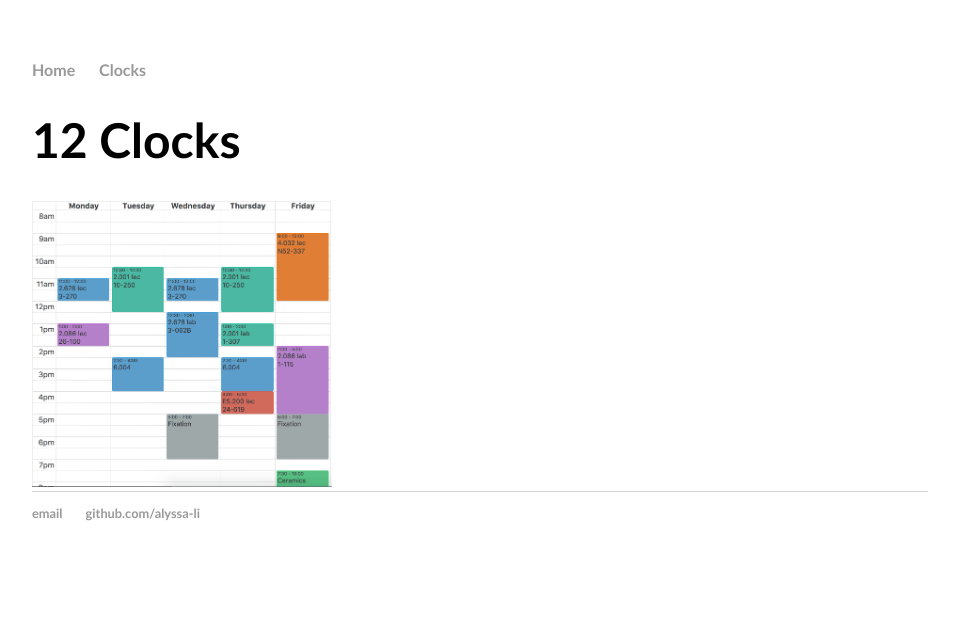
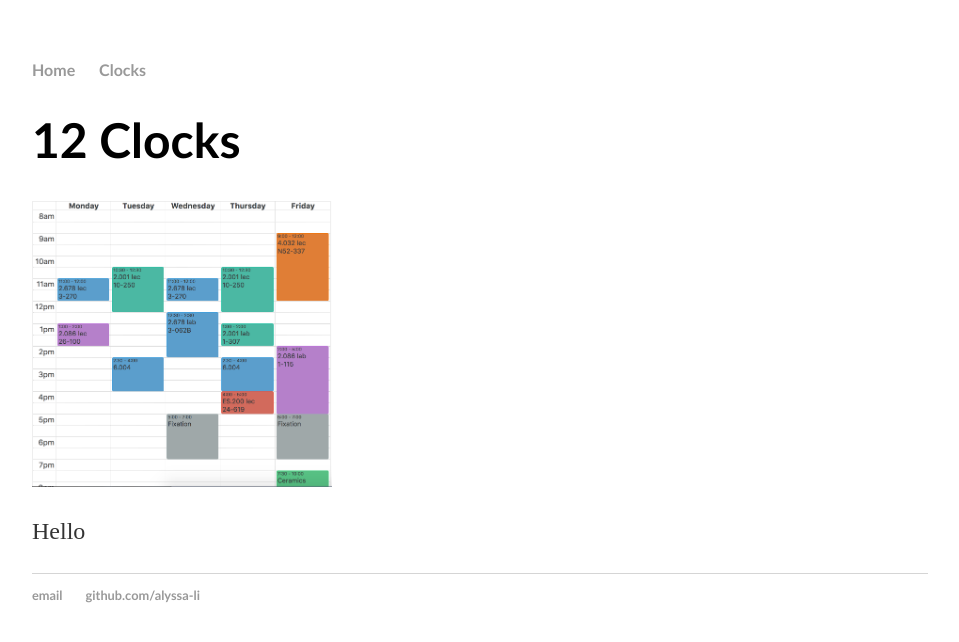
Before and after one commit to alyssa-li/4.032, a Jekyll site: the page built from clocks.html, in a window 1280 px wide. Shown: the top 642 px of the page, without its empty margins (160-1119 px from the left). Built offline with Jekyll 4.4.1, drawn with Linux system fonts in a browser that asks for light colours.

Commit message:
Update clocks.html

```diff
--- a/clocks.html
+++ b/clocks.html
@@ -4,6 +4,9 @@
 ---
 <div class="blurb">
 	<h1>12 Clocks</h1>
+</div><!-- /.blurb -->
 
-	<img src="schedule.png" alt="Drawing" style="width: 300px;"/>
-</div><!-- /.blurb -->
+<div class="clock_image">
+		<img src='schedule.png' width="300px"> </img>
+		<p class> Hello </p>
+</div>
```
